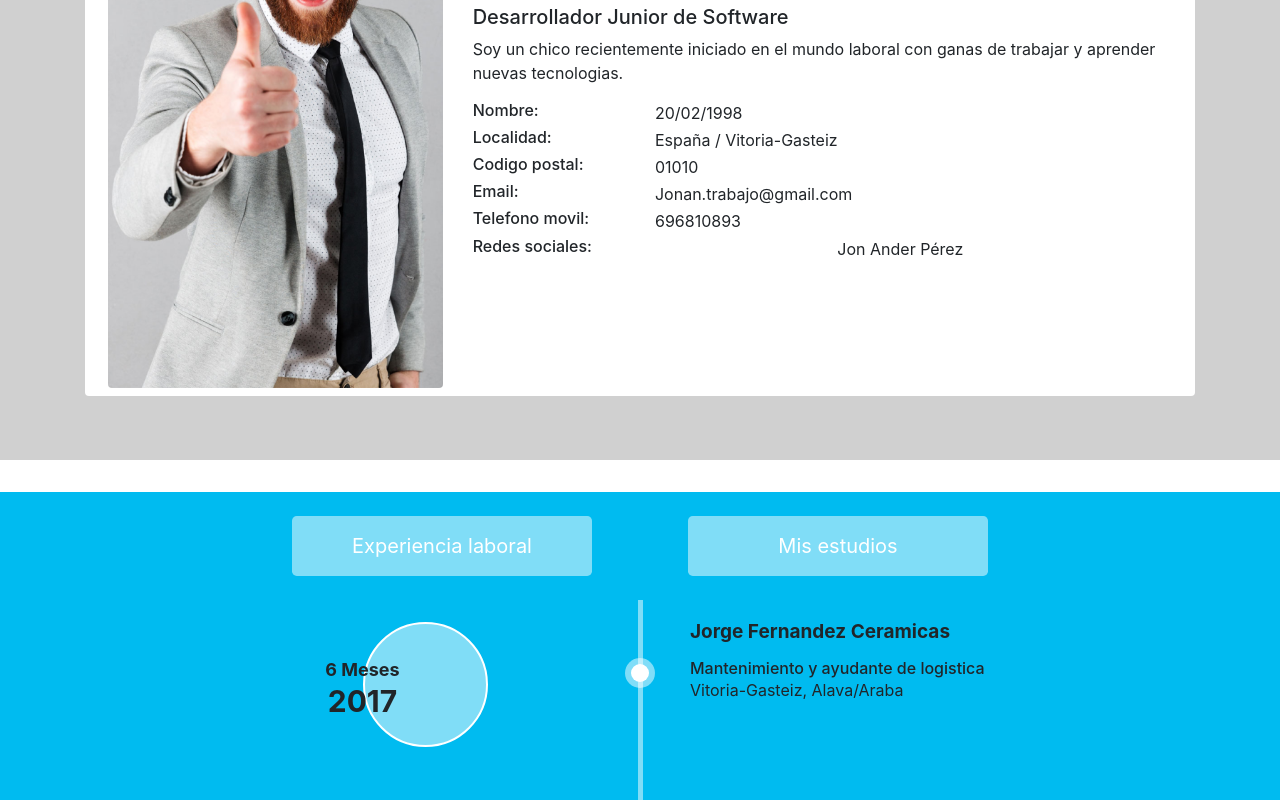
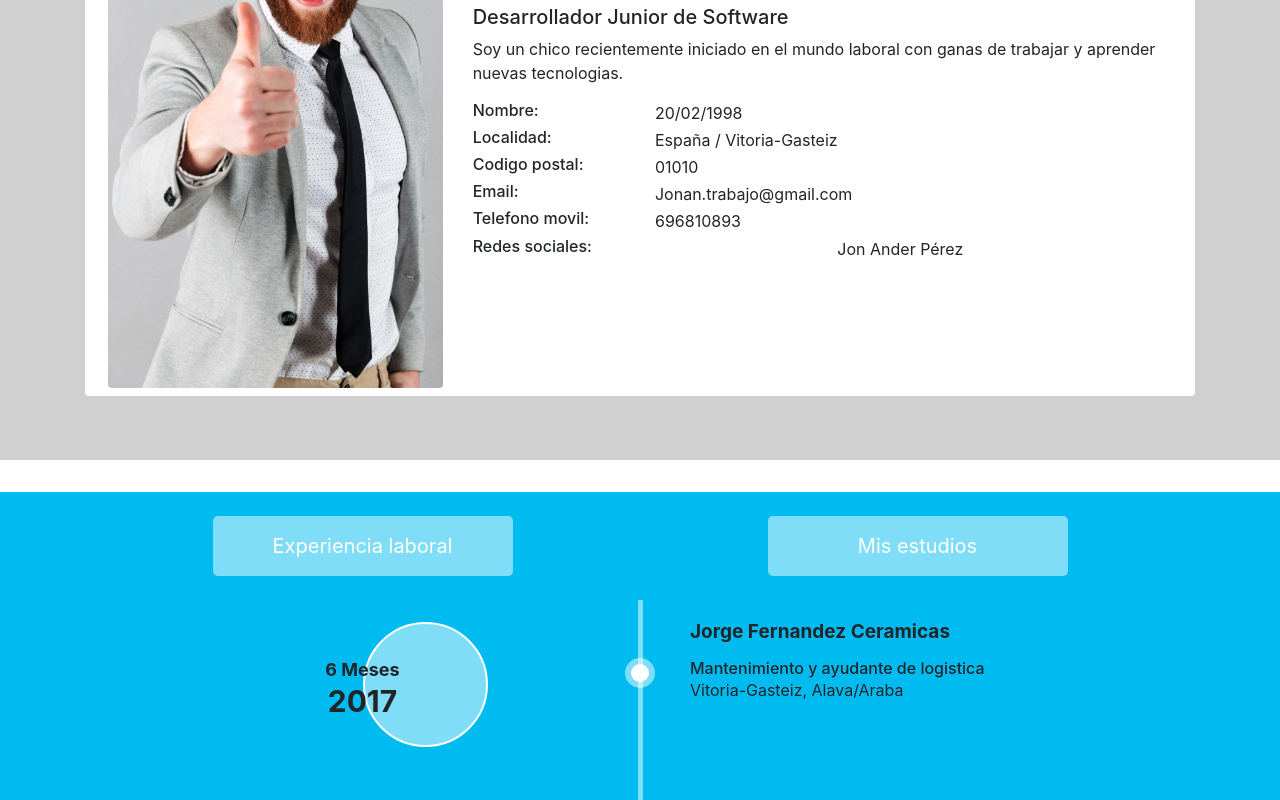
Before and after one commit to JonAnderPerez/Portfolio, an Angular app: page / in a window 1280 px wide. Shown: the part 358-1158 px from the top of the page. Built offline with nearby package versions, Linux system fonts and the light colour scheme.

Commit message:
Correccion de posicionamiento de la fecha

```diff
--- a/src/app/component/time-line/time-line.component.html
+++ b/src/app/component/time-line/time-line.component.html
@@ -1,9 +1,9 @@
 <div class="bg-accent">
     <div class="container">
         <div class="d-flex flex-column">
-            <div class="d-flex flex-row justify-content-center">
-                <button class="btn btn-timeline btn-lg mr-5 mb-4 mt-4 active" type="button">Experiencia laboral</button>
-                <button class="btn btn-timeline btn-lg ml-5 mb-4 mt-4" type="button">Mis estudios</button>
+            <div class="d-flex flex-row justify-content-around">
+                <button class="btn btn-timeline btn-lg mb-4 mt-4 active" type="button">Experiencia laboral</button>
+                <button class="btn btn-timeline btn-lg mb-4 mt-4" type="button">Mis estudios</button>
             </div>
             <div class="main-timeline">
                 <div class="timeline" *ngFor="let exp of timeline">
@@ -12,8 +12,8 @@
                     <div class="timeline-date">
                         <div class="date-outer">
                             <span class="date">
-                                    <span class="month">{{exp.tiempo}}</span>
-                            <span class="year">{{exp.ano}}</span>
+                                <span class="month">{{exp.tiempo}}</span>
+                                <span class="year">{{exp.ano}}</span>
                             </span>
                         </div>
                     </div>
```
